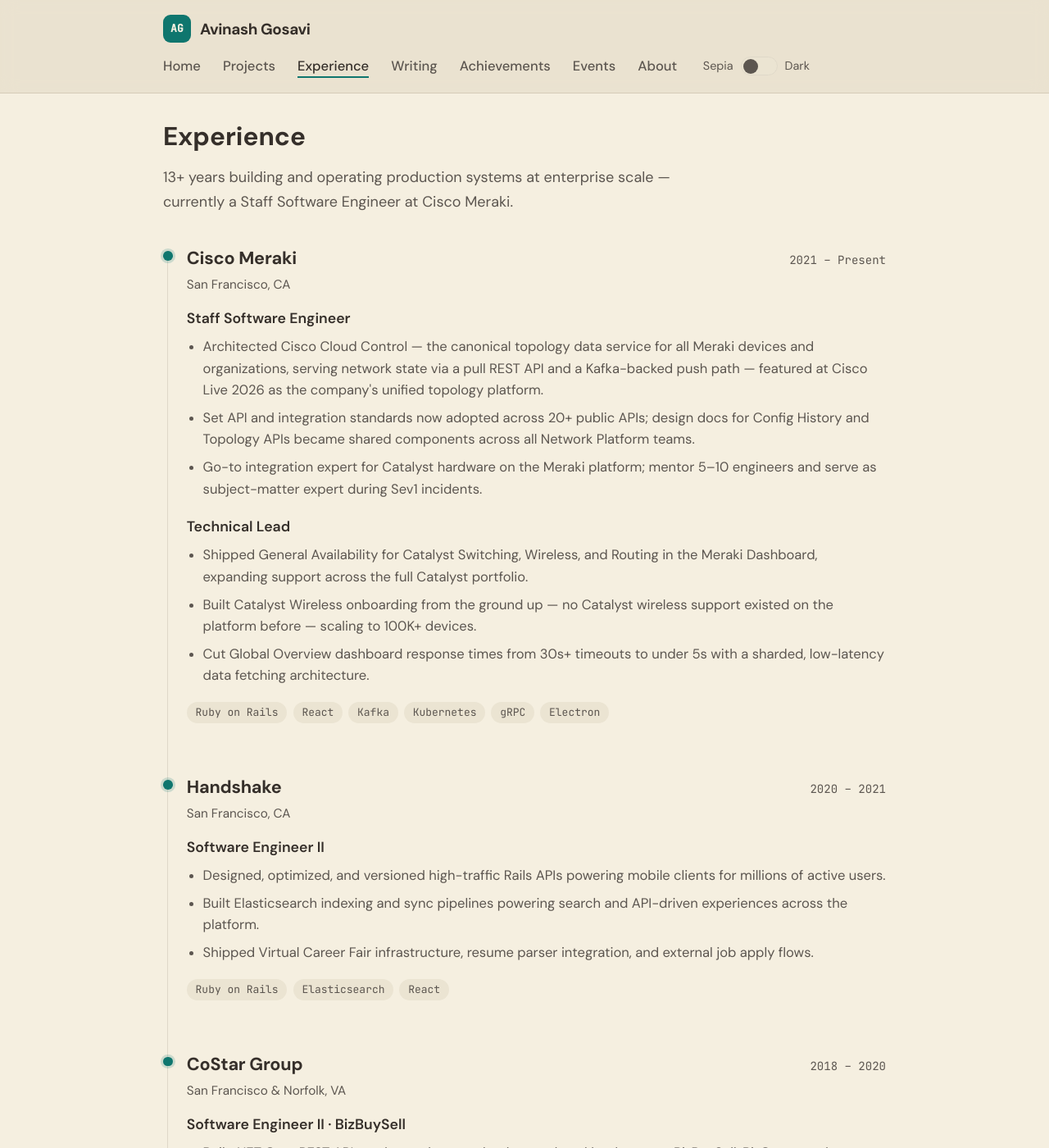
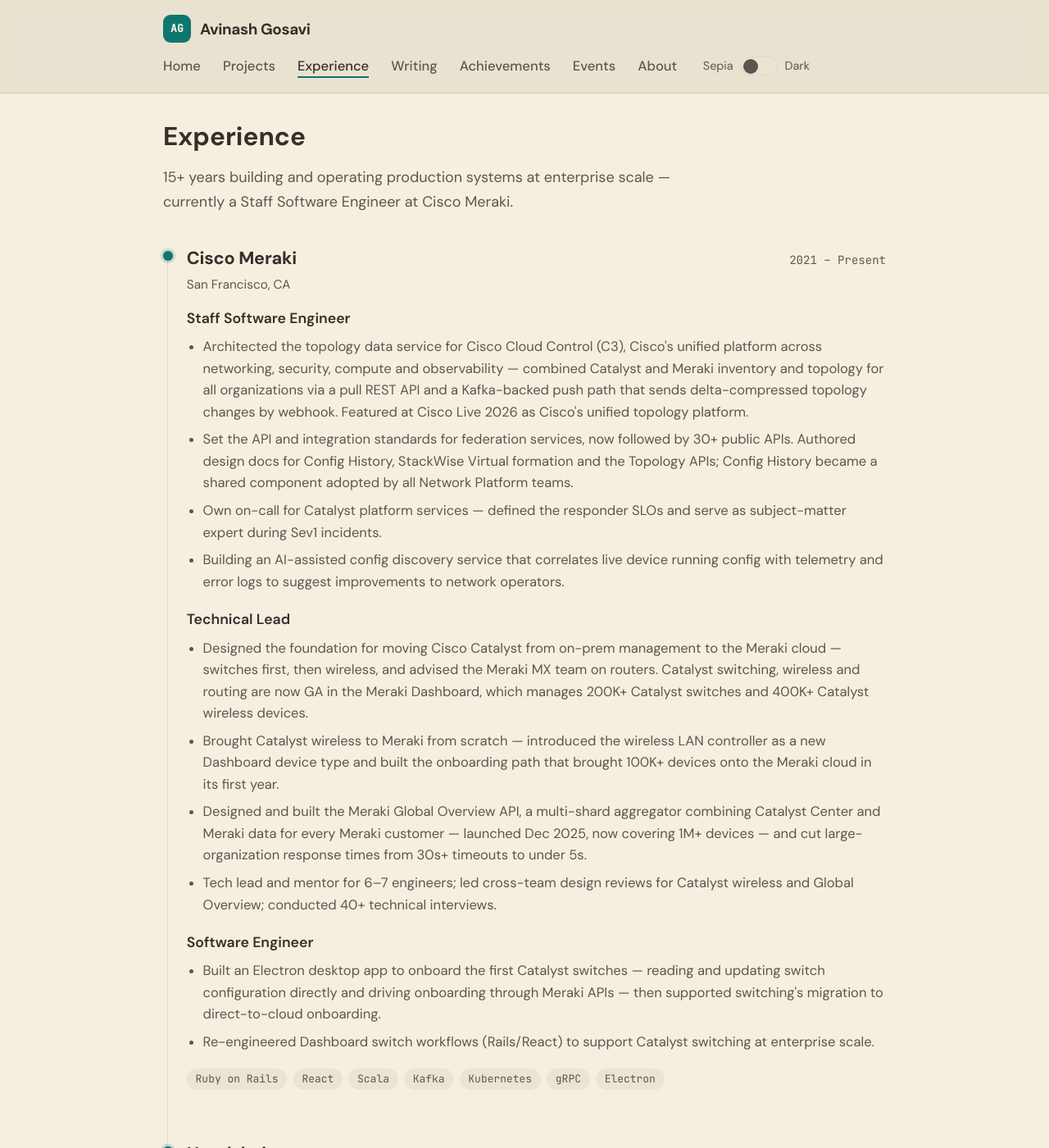
Before and after one commit to aag1091-alt/avinashgosavi.com, a Jekyll site: the page built from experience.md, in a window 1280 px wide and 1400 px high. Shown: the whole window at 82% size. Built offline with Jekyll 4.4.1, drawn with Linux system fonts in a browser that asks for light colours; some of the changed text lies outside the part shown.

Commit message:
Update Experience and Achievements from Oct 2026 resume
Meraki title history (SWE, Tech Lead, Staff), Global Overview API and
Catalyst scale figures, 30+ APIs, on-call SLOs; 15+ years.

Co-Authored-By: Claude Opus 5.5 <noreply@anthropic.com>
Claude-Session: https://claude.ai/code/session_01Sme4KfULpujkU79T8FnF1M

```diff
--- a/_data/achievements.yml
+++ b/_data/achievements.yml
@@ -8,7 +8,7 @@
         Architected the canonical topology data service for all Meraki devices
         and organizations (pull REST API + Kafka-backed push path), presented
         at Cisco Live 2026 as Cisco's unified topology platform.
-    - title: API standards adopted across 20+ public APIs
+    - title: API standards followed by 30+ public APIs
       year: 2025
       detail: >-
         Set the API and integration standards used across Meraki's public
@@ -17,13 +17,16 @@
     - title: Catalyst Switching, Wireless & Routing GA in the Meraki Dashboard
       year: 2021–2025
       detail: >-
-        Shipped general availability for Cisco Catalyst hardware on the Meraki
-        cloud — including Catalyst Wireless onboarding built from scratch and
-        scaled to 100K+ devices.
-    - title: Global Overview from 30s+ timeouts to under 5s
+        Designed the foundation for managing Cisco Catalyst from the Meraki
+        cloud — now 200K+ switches and 400K+ wireless devices — including
+        Catalyst wireless onboarding built from scratch (100K+ devices in its
+        first year).
+    - title: Meraki Global Overview API — 1M+ devices, 30s+ to under 5s
+      year: 2025
       detail: >-
-        Redesigned data fetching for the Global Overview dashboard into a
-        sharded, low-latency architecture.
+        Designed and built a multi-shard aggregator combining Catalyst Center
+        and Meraki data for every Meraki customer; cut large-organization
+        response times from 30s+ timeouts to under 5s.
 
 - section: Open source & research
   items:
@@ -70,3 +73,4 @@
     - title: M.S. in Computer Science, Old Dominion University
       year: 2015
       detail: Teaching and research assistant during the program.
+    - title: B.E. in Information Technology, Mumbai University
--- a/_data/experience.yml
+++ b/_data/experience.yml
@@ -4,35 +4,60 @@
   label: Staff Software Engineer
   span: 2021 – Present
   summary: >-
-    Own platform-level systems for Cisco Catalyst on the Meraki cloud — from
-    shipping GA for Catalyst Switching, Wireless, and Routing to architecting
-    the company-wide topology data service featured at Cisco Live 2026.
-  tags: [Ruby on Rails, React, Kafka, Kubernetes, gRPC, Electron]
+    Technical lead for the team that brought Cisco Catalyst switching and
+    wireless under Meraki cloud management. Architected the topology data
+    service behind Cisco Cloud Control and the Global Overview API serving
+    every Meraki customer.
+  tags: [Ruby on Rails, React, Scala, Kafka, Kubernetes, gRPC, Electron]
   roles:
     - title: Staff Software Engineer
-      period: Oct 2025 – Present
+      period: Apr 2026 – Present
       highlights:
-        - Architected Cisco Cloud Control — the canonical topology data
-          service for all Meraki devices and organizations, serving network
-          state via a pull REST API and a Kafka-backed push path — featured
-          at Cisco Live 2026 as the company's unified topology platform.
-        - Set API and integration standards now adopted across 20+ public
-          APIs; design docs for Config History and Topology APIs became
-          shared components across all Network Platform teams.
-        - Go-to integration expert for Catalyst hardware on the Meraki
-          platform; mentor 5–10 engineers and serve as subject-matter expert
-          during Sev1 incidents.
+        - Architected the topology data service for Cisco Cloud Control (C3),
+          Cisco's unified platform across networking, security, compute and
+          observability — combined Catalyst and Meraki inventory and topology
+          for all organizations via a pull REST API and a Kafka-backed push
+          path that sends delta-compressed topology changes by webhook.
+          Featured at Cisco Live 2026 as Cisco's unified topology platform.
+        - Set the API and integration standards for federation services, now
+          followed by 30+ public APIs. Authored design docs for Config
+          History, StackWise Virtual formation and the Topology APIs; Config
+          History became a shared component adopted by all Network Platform
+          teams.
+        - Own on-call for Catalyst platform services — defined the responder
+          SLOs and serve as subject-matter expert during Sev1 incidents.
+        - Building an AI-assisted config discovery service that correlates
+          live device running config with telemetry and error logs to suggest
+          improvements to network operators.
     - title: Technical Lead
-      period: Oct 2021 – Oct 2025
+      period: Mar 2023 – Apr 2026
       highlights:
-        - Shipped General Availability for Catalyst Switching, Wireless, and
-          Routing in the Meraki Dashboard, expanding support across the full
-          Catalyst portfolio.
-        - Built Catalyst Wireless onboarding from the ground up — no Catalyst
-          wireless support existed on the platform before — scaling to 100K+
-          devices.
-        - Cut Global Overview dashboard response times from 30s+ timeouts to
-          under 5s with a sharded, low-latency data fetching architecture.
+        - Designed the foundation for moving Cisco Catalyst from on-prem
+          management to the Meraki cloud — switches first, then wireless, and
+          advised the Meraki MX team on routers. Catalyst switching, wireless
+          and routing are now GA in the Meraki Dashboard, which manages 200K+
+          Catalyst switches and 400K+ Catalyst wireless devices.
+        - Brought Catalyst wireless to Meraki from scratch — introduced the
+          wireless LAN controller as a new Dashboard device type and built
+          the onboarding path that brought 100K+ devices onto the Meraki
+          cloud in its first year.
+        - Designed and built the Meraki Global Overview API, a multi-shard
+          aggregator combining Catalyst Center and Meraki data for every
+          Meraki customer — launched Dec 2025, now covering 1M+ devices — and
+          cut large-organization response times from 30s+ timeouts to under
+          5s.
+        - Tech lead and mentor for 6–7 engineers; led cross-team design
+          reviews for Catalyst wireless and Global Overview; conducted 40+
+          technical interviews.
+    - title: Software Engineer
+      period: Oct 2021 – Mar 2023
+      highlights:
+        - Built an Electron desktop app to onboard the first Catalyst
+          switches — reading and updating switch configuration directly and
+          driving onboarding through Meraki APIs — then supported switching's
+          migration to direct-to-cloud onboarding.
+        - Re-engineered Dashboard switch workflows (Rails/React) to support
+          Catalyst switching at enterprise scale.
 
 - company: Handshake
   location: San Francisco, CA
@@ -51,7 +76,8 @@
         - Built Elasticsearch indexing and sync pipelines powering search and
           API-driven experiences across the platform.
         - Shipped Virtual Career Fair infrastructure, resume parser
-          integration, and external job apply flows.
+          integration, and external job apply flows; wrote the ADRs that
+          drove API and search/indexing changes.
 
 - company: CoStar Group
   location: San Francisco & Norfolk, VA
--- a/_layouts/home.html
+++ b/_layouts/home.html
@@ -7,7 +7,7 @@ layout: default
     <p class="hero-kicker">Staff Software Engineer · Cisco Meraki · San Francisco Bay Area</p>
     <h1 class="hero-title">Avinash Gosavi</h1>
     <p class="hero-intro">
-      13+ years building production systems at enterprise scale — I care most
+      15+ years building production systems at enterprise scale — I care most
       about <strong>distributed systems, API design, and reliability</strong>,
       and enjoy the unglamorous work that makes platforms feel solid:
       data modeling, integration paths, performance, and being useful when
--- a/experience.md
+++ b/experience.md
@@ -6,7 +6,7 @@ permalink: /experience/
 
 <div class="experience-page">
   <h1>Experience</h1>
-  <p class="experience-lede">13+ years building and operating production systems at enterprise scale — currently a Staff Software Engineer at Cisco Meraki.</p>
+  <p class="experience-lede">15+ years building and operating production systems at enterprise scale — currently a Staff Software Engineer at Cisco Meraki.</p>
 
   <div class="timeline">
     {% for job in site.data.experience %}
```
